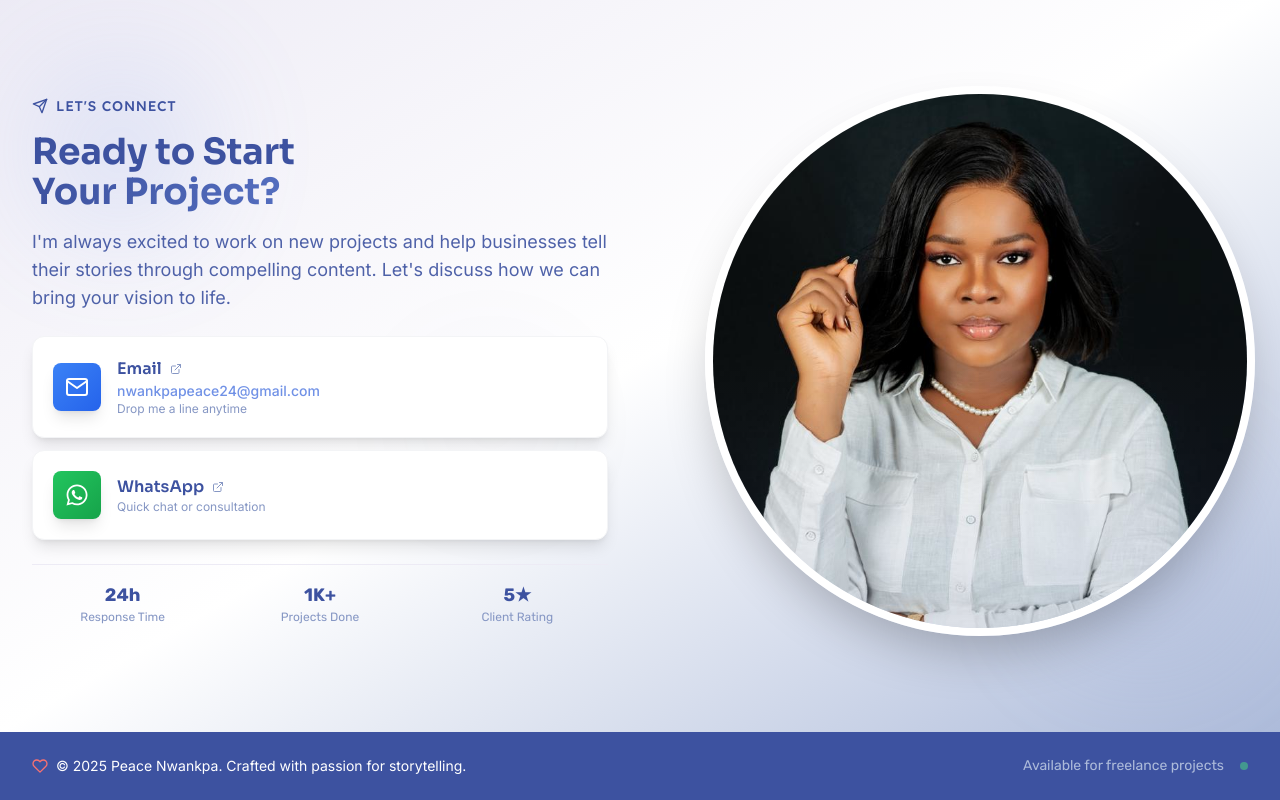
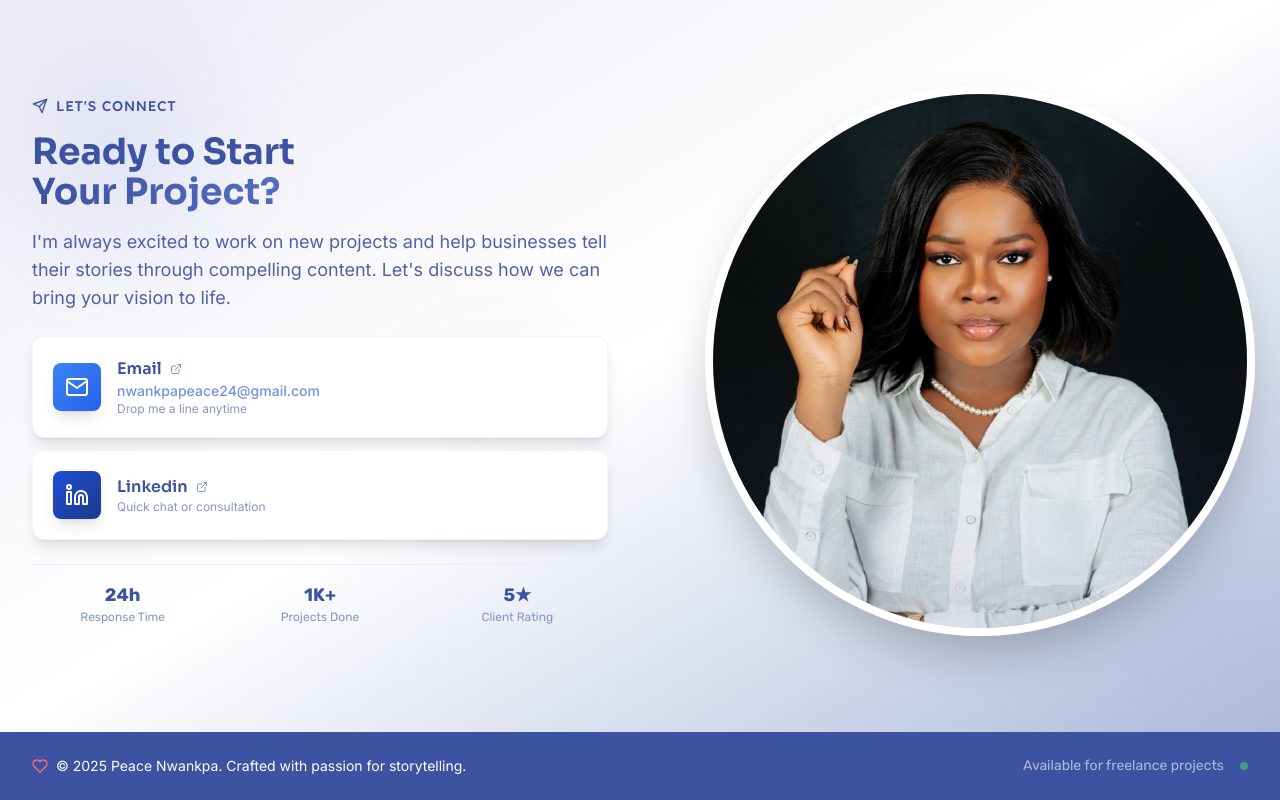
Before and after one commit to nwankpapeace24-bot/my-portfolio-website, a Next.js app: page / in a window 1280 px wide. Shown: the part 7369-8169 px from the top of the page. Built offline with nearby package versions, Linux system fonts and the light colour scheme.

Commit message:
change WhatsApp to Linkedin

```diff
--- a/components/Contact.tsx
+++ b/components/Contact.tsx
@@ -60,11 +60,11 @@ const Contact = () => {
       description: "Drop me a line anytime",
     },
     {
-      icon: FaWhatsapp,
-      label: "WhatsApp",
+      icon: FiLinkedin,
+      label: "Linkedin",
       value: "",
-      href: "https://wa.me/2348148025837",
-      color: "from-green-500 to-green-600",
+      href: "https://www.linkedin.com/in/peace-nwankpa?utm_source=share&utm_campaign=share_via&utm_content=profile&utm_medium=ios_app",
+      color: "from-blue-700 to-blue-900",
       description: "Quick chat or consultation",
     },
   ];
```
